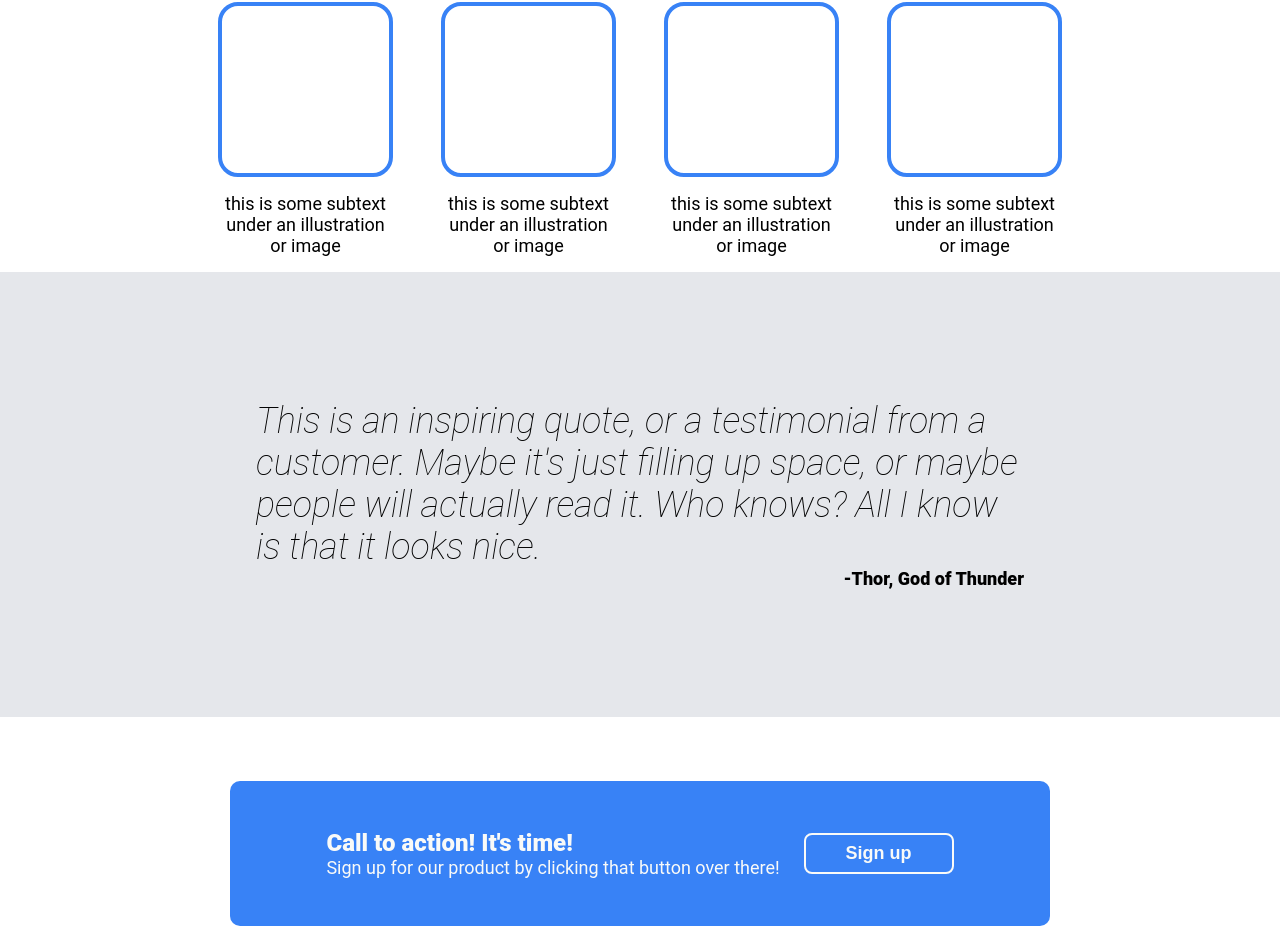
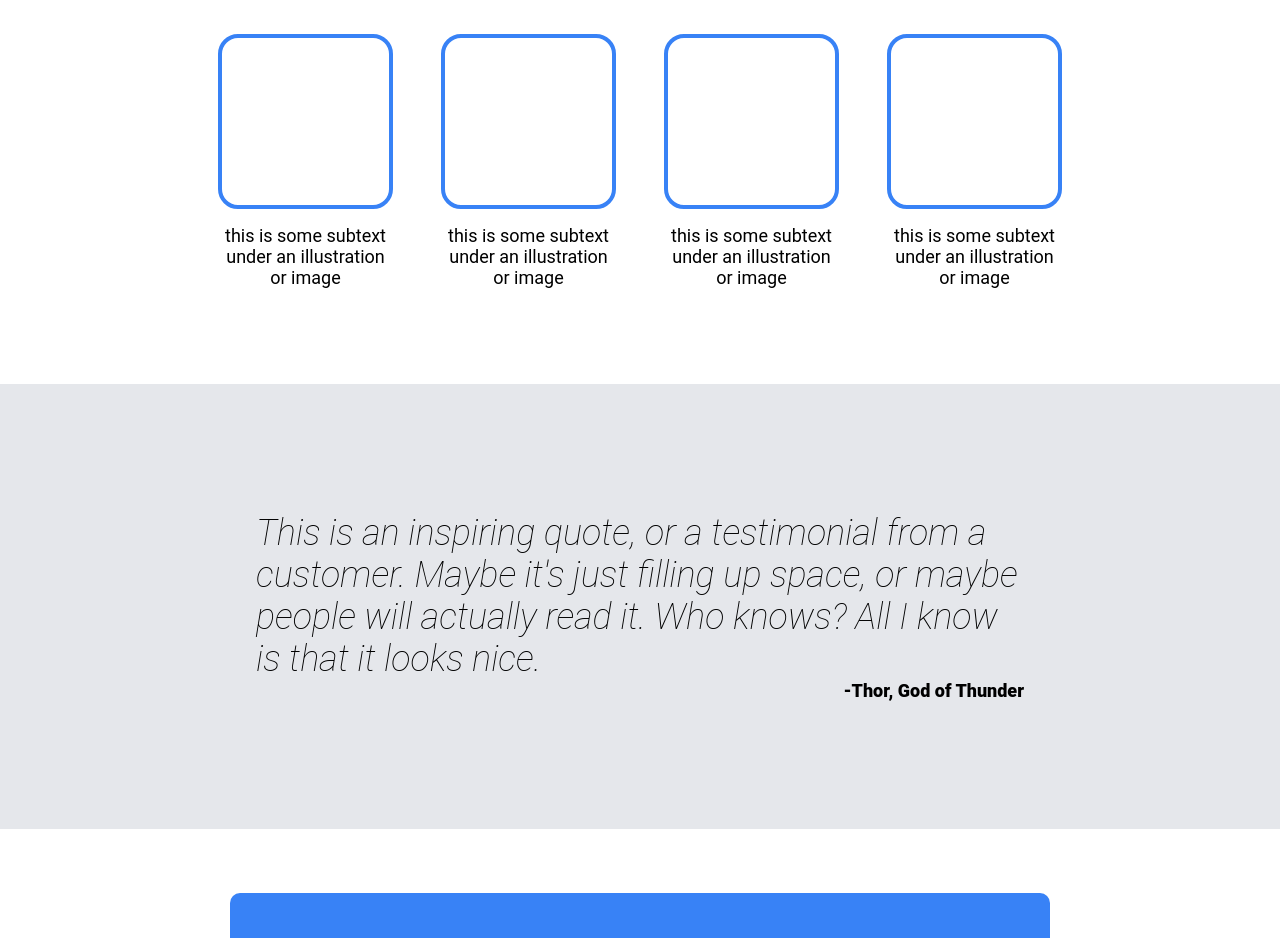
Before and after one commit to renzpabiton/foundations-landing-page, a plain HTML site: page index.html in a window 1280 px wide. Shown: the part 687-1625 px from the top of the page. Drawn offline with Linux system fonts and the light colour scheme.

Commit message:
Adjust the padding and margin to some sections

```diff
--- a/style.css
+++ b/style.css
@@ -75,7 +75,7 @@ button {
     font-weight: bold;
     border: 0;
     border-radius: 8px;
-    padding: 8px 40px;
+    padding: 8px 32px;
 }
 
 .hero-image {
@@ -90,13 +90,14 @@ h2 {
     font-weight: 900;
     color: #1F2937;
     text-align: center;
-    margin: 32px 0;
+    margin: 48px 0;
 }
 
 .cards {
     display: flex;
     justify-content: center;
     gap: 48px;
+    margin-bottom: 80px;
 }
 
 .card {
```
